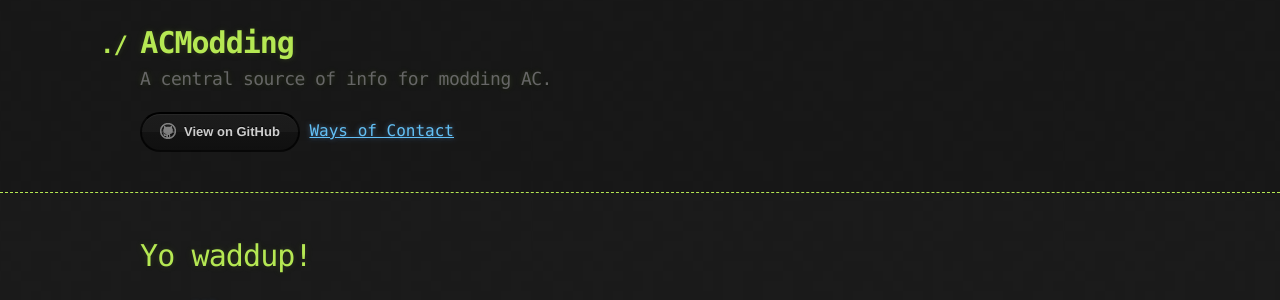
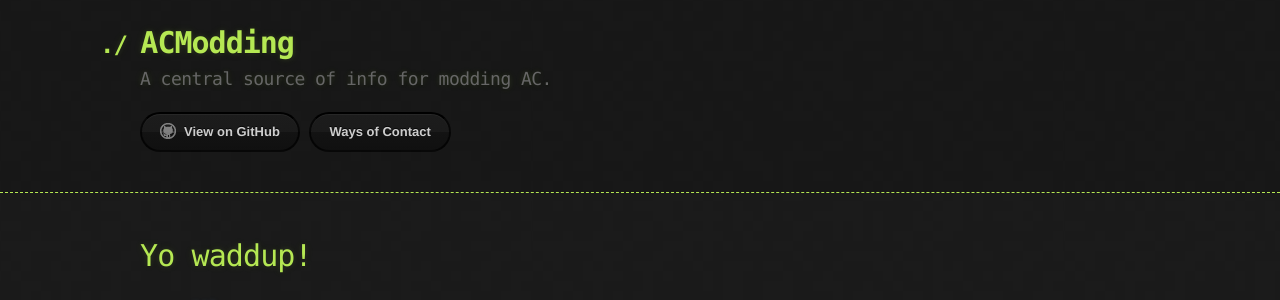
Before and after one commit to inconsistent-dg/AC-Modding, a Jekyll site: the page built from index.md, in a window 1280 px wide. Shown: the top 300 px of the page. Built offline with Jekyll 4.4.1, drawn with Linux system fonts in a browser that asks for light colours; our own code applies the rules of GitHub Pages for plain Markdown files.

Commit message:
updated default.html
this will (hopefully) make the ways of contact look fancier, instead of just blue text.

```diff
--- a/_layouts/default.html
+++ b/_layouts/default.html
@@ -23,7 +23,7 @@
           {% if site.show_downloads %}
           {% endif %}
           <a href="{{ site.github.repository_url }}" class="btn btn-github"><span class="icon"></span>View on GitHub</a>
-          <a href="../contact" class="contact"><span class="icon"></span>Ways of Contact</a>
+          <a href="../contact" class="btn"></span>Ways of Contact</a>
         </section>
       </div>
     </header>
```
